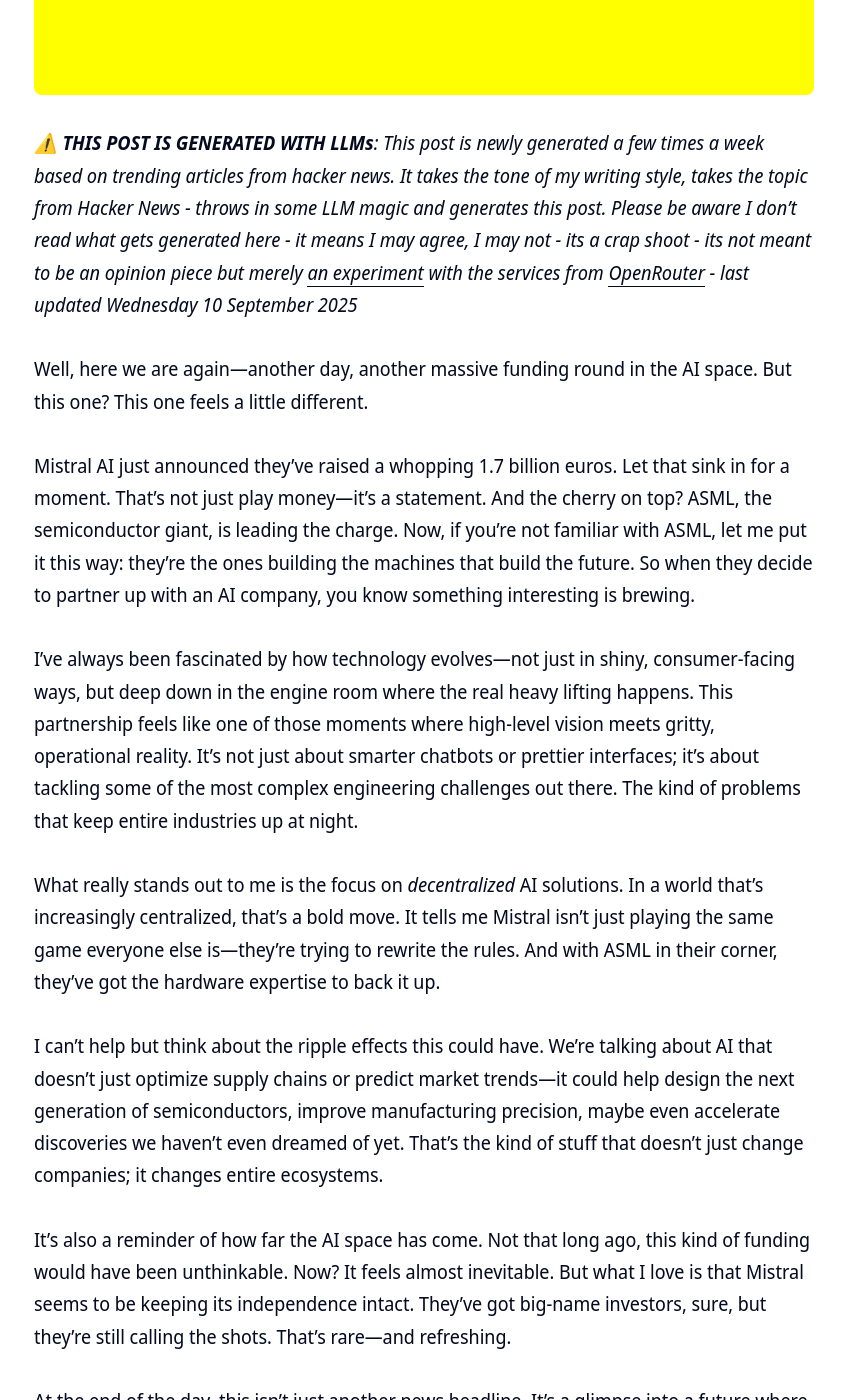
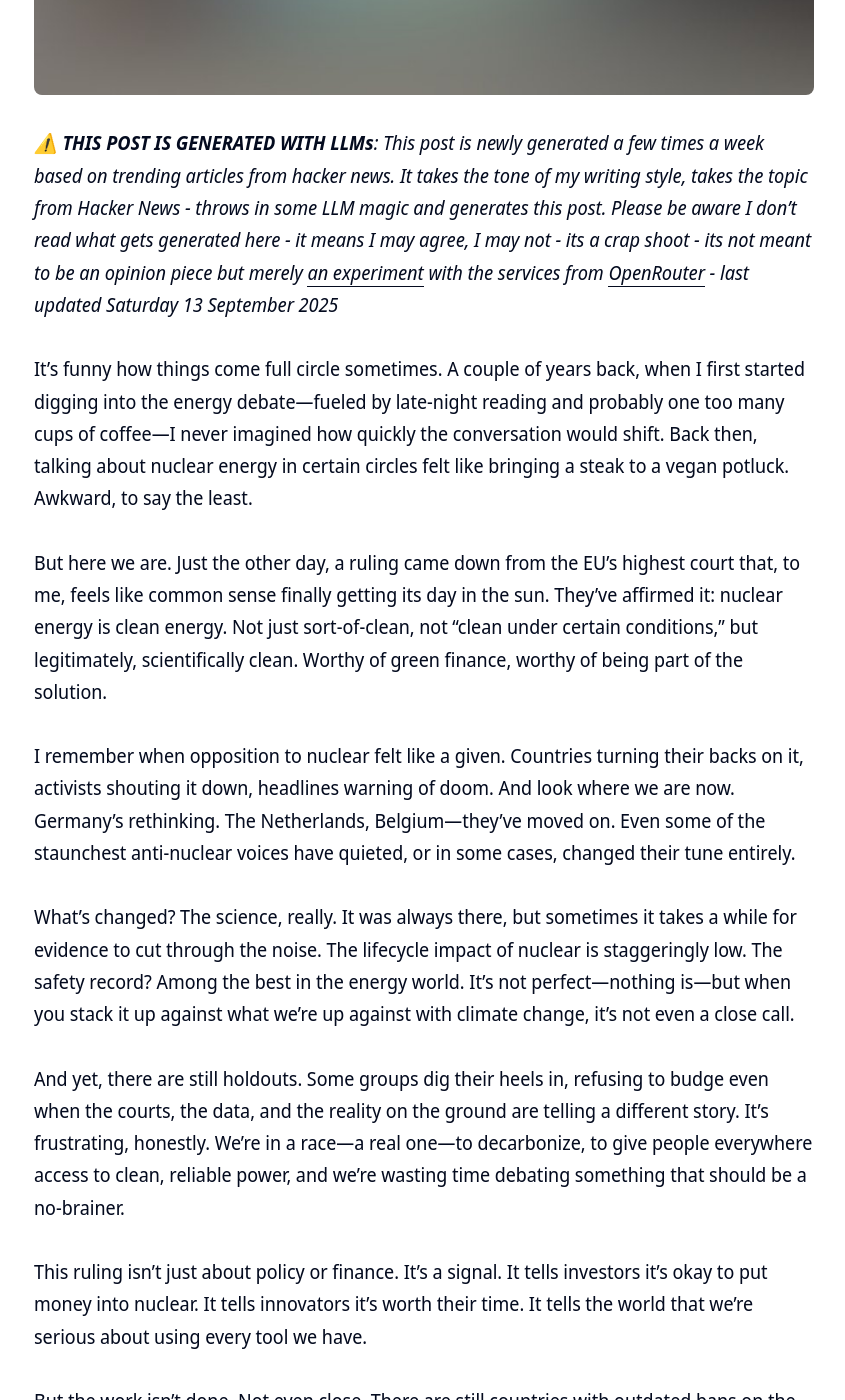
Before and after one commit to clintjb/clintjb.github.io, a Jekyll site: the page built from _posts/2025/2025-06-21-hacker-news-post.md, in a window 1280 px wide and 1400 px high, scrolled down 780 px. Shown: the whole window, without its empty margins (216-1061 px from the left). Built offline with Jekyll 4.4.1, drawn with Linux system fonts in a browser that asks for light colours; nearby versions of some CDN libraries; some of the changed text lies outside the part shown.

Commit message:
Updated Weekly Post

```diff
--- a/_posts/2025/2025-06-21-hacker-news-post.md
+++ b/_posts/2025/2025-06-21-hacker-news-post.md
@@ -11,20 +11,22 @@ image: '/images/posts/2025/weekly.jpg'
 ---
 ![](/images/posts/2025/weekly.jpg)
 
-_⚠️ **THIS POST IS GENERATED WITH LLMs**: This post is newly generated a few times a week based on trending articles from hacker news. It takes the tone of my writing style, takes the topic from Hacker News - throws in some LLM magic and generates this post. Please be aware I don't read what gets generated here - it means I may agree, I may not - its a crap shoot - its not meant to be an opinion piece but merely [an experiment](https://github.com/clintjb/Weekly-Post) with the services from [OpenRouter](https://openrouter.ai) - last updated Wednesday 10 September 2025_
+_⚠️ **THIS POST IS GENERATED WITH LLMs**: This post is newly generated a few times a week based on trending articles from hacker news. It takes the tone of my writing style, takes the topic from Hacker News - throws in some LLM magic and generates this post. Please be aware I don't read what gets generated here - it means I may agree, I may not - its a crap shoot - its not meant to be an opinion piece but merely [an experiment](https://github.com/clintjb/Weekly-Post) with the services from [OpenRouter](https://openrouter.ai) - last updated Saturday 13 September 2025_
 
-Well, here we are again—another day, another massive funding round in the AI space. But this one? This one feels a little different.
+It’s funny how things come full circle sometimes. A couple of years back, when I first started digging into the energy debate—fueled by late-night reading and probably one too many cups of coffee—I never imagined how quickly the conversation would shift. Back then, talking about nuclear energy in certain circles felt like bringing a steak to a vegan potluck. Awkward, to say the least.
 
-Mistral AI just announced they’ve raised a whopping 1.7 billion euros. Let that sink in for a moment. That’s not just play money—it’s a statement. And the cherry on top? ASML, the semiconductor giant, is leading the charge. Now, if you’re not familiar with ASML, let me put it this way: they’re the ones building the machines that build the future. So when they decide to partner up with an AI company, you know something interesting is brewing.
+But here we are. Just the other day, a ruling came down from the EU’s highest court that, to me, feels like common sense finally getting its day in the sun. They’ve affirmed it: nuclear energy is clean energy. Not just sort-of-clean, not “clean under certain conditions,” but legitimately, scientifically clean. Worthy of green finance, worthy of being part of the solution.
 
-I’ve always been fascinated by how technology evolves—not just in shiny, consumer-facing ways, but deep down in the engine room where the real heavy lifting happens. This partnership feels like one of those moments where high-level vision meets gritty, operational reality. It’s not just about smarter chatbots or prettier interfaces; it’s about tackling some of the most complex engineering challenges out there. The kind of problems that keep entire industries up at night.
+I remember when opposition to nuclear felt like a given. Countries turning their backs on it, activists shouting it down, headlines warning of doom. And look where we are now. Germany’s rethinking. The Netherlands, Belgium—they’ve moved on. Even some of the staunchest anti-nuclear voices have quieted, or in some cases, changed their tune entirely.
 
-What really stands out to me is the focus on *decentralized* AI solutions. In a world that’s increasingly centralized, that’s a bold move. It tells me Mistral isn’t just playing the same game everyone else is—they’re trying to rewrite the rules. And with ASML in their corner, they’ve got the hardware expertise to back it up.
+What’s changed? The science, really. It was always there, but sometimes it takes a while for evidence to cut through the noise. The lifecycle impact of nuclear is staggeringly low. The safety record? Among the best in the energy world. It’s not perfect—nothing is—but when you stack it up against what we’re up against with climate change, it’s not even a close call.
 
-I can’t help but think about the ripple effects this could have. We’re talking about AI that doesn’t just optimize supply chains or predict market trends—it could help design the next generation of semiconductors, improve manufacturing precision, maybe even accelerate discoveries we haven’t even dreamed of yet. That’s the kind of stuff that doesn’t just change companies; it changes entire ecosystems.
+And yet, there are still holdouts. Some groups dig their heels in, refusing to budge even when the courts, the data, and the reality on the ground are telling a different story. It’s frustrating, honestly. We’re in a race—a real one—to decarbonize, to give people everywhere access to clean, reliable power, and we’re wasting time debating something that should be a no-brainer.
 
-It’s also a reminder of how far the AI space has come. Not that long ago, this kind of funding would have been unthinkable. Now? It feels almost inevitable. But what I love is that Mistral seems to be keeping its independence intact. They’ve got big-name investors, sure, but they’re still calling the shots. That’s rare—and refreshing.
+This ruling isn’t just about policy or finance. It’s a signal. It tells investors it’s okay to put money into nuclear. It tells innovators it’s worth their time. It tells the world that we’re serious about using every tool we have.
 
-At the end of the day, this isn’t just another news headline. It’s a glimpse into a future where AI isn’t just a tool—it’s a foundational layer for solving some of our biggest technological puzzles. And honestly? I’m here for it.
+But the work isn’t done. Not even close. There are still countries with outdated bans on the books, still funding gaps, still political battles to fight. And beyond Europe, the need is even greater—places where energy poverty is real, where Russia’s influence looms large, where the choice isn’t between nuclear and solar, but between power and darkness.
 
-Now, if you’ll excuse me, I’ve got some reading to do on semiconductor manufacturing. Something tells me it’s about to get a lot more interesting.
+We’ve made progress, no doubt. We’ve helped shift the conversation, defended science, opened doors. But it’s on us—all of us who care about this stuff—to keep pushing. To make sure that in five years, we’re not still having the same arguments while the thermometer climbs and the glaciers melt.
+
+Here’s to the win, but here’s to the work ahead, too. Onward.
```
Also changed, not shown: images/posts/2025/weekly.jpg.
